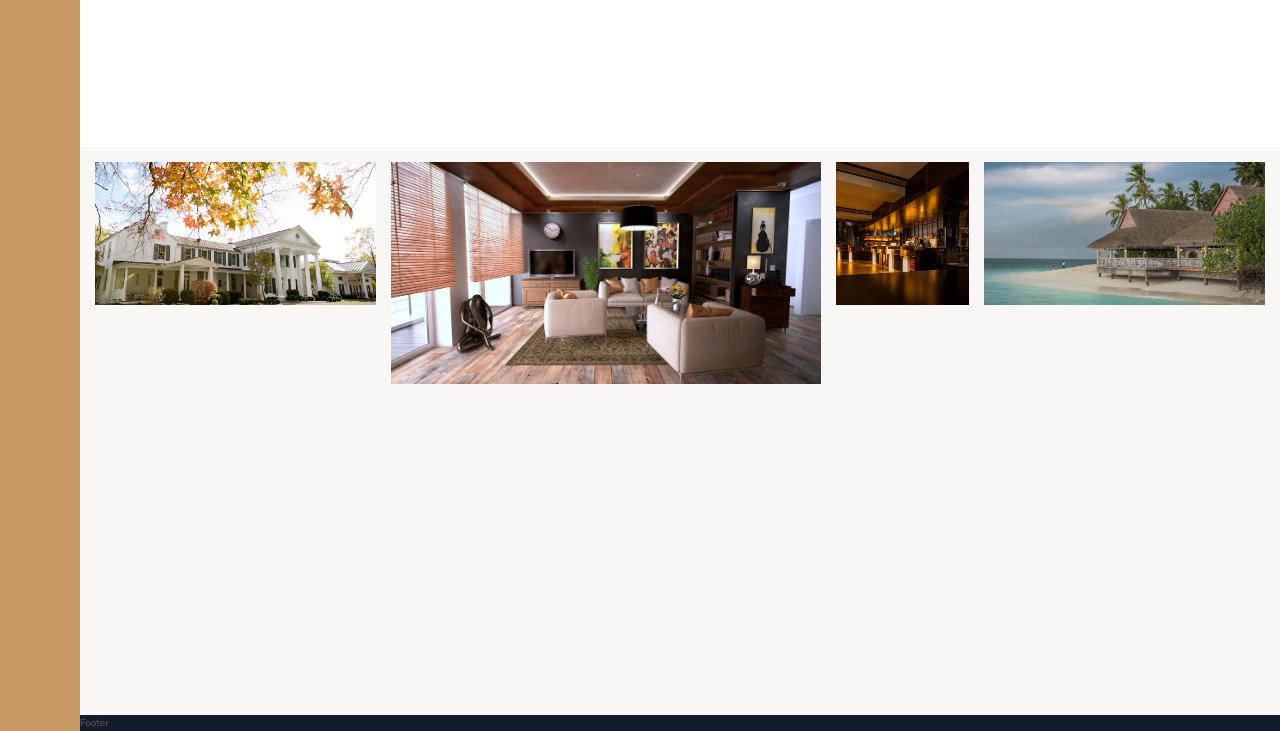
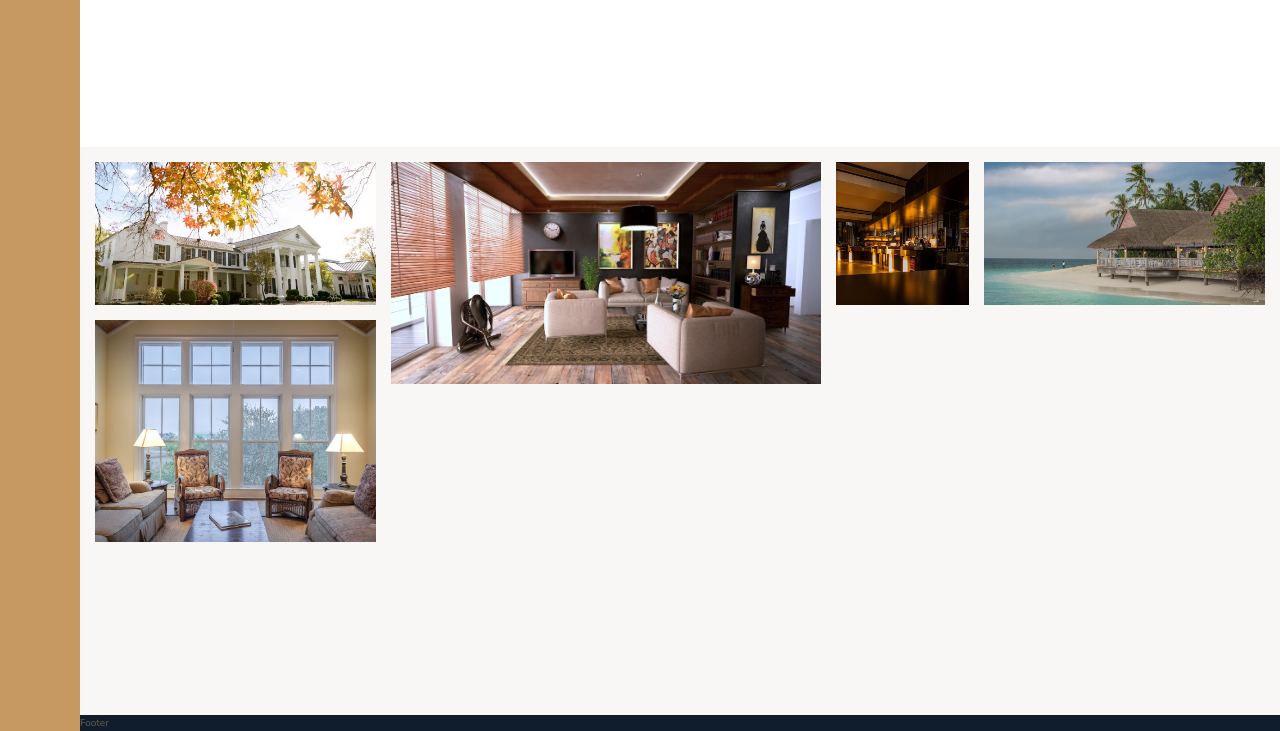
Before and after one commit to mostmojo/nexter, a website: page index.html in a window 1280 px wide. Shown: the part 2957-3688 px from the top of the page. Drawn offline with nearby package versions, Linux system fonts and the light colour scheme.

Commit message:
Add image 5

```diff
--- a/index.html
+++ b/index.html
@@ -326,6 +326,11 @@
 					<img src="img/gal-4.jpeg" alt="Gallery image 4" class="gallery__img" />
 			</figure>
 
+			<figure class="gallery__item gallery__item--5">
+					<img src="img/gal-5.jpeg" alt="Gallery image 5" class="gallery__img" />
+			</figure>
+
+
 
 
 		</section>
--- a/sass/_gallery.scss
+++ b/sass/_gallery.scss
@@ -29,6 +29,12 @@
       grid-row: 1 / span 2;
       grid-column: 7 / span 2;
     }
+
+
+    &--5 {
+      grid-row: 3 / span 3;
+      grid-column: 1 / span 2;
+    }
   }
 
   &__img {
```
Also changed, not shown: css/style.css.
